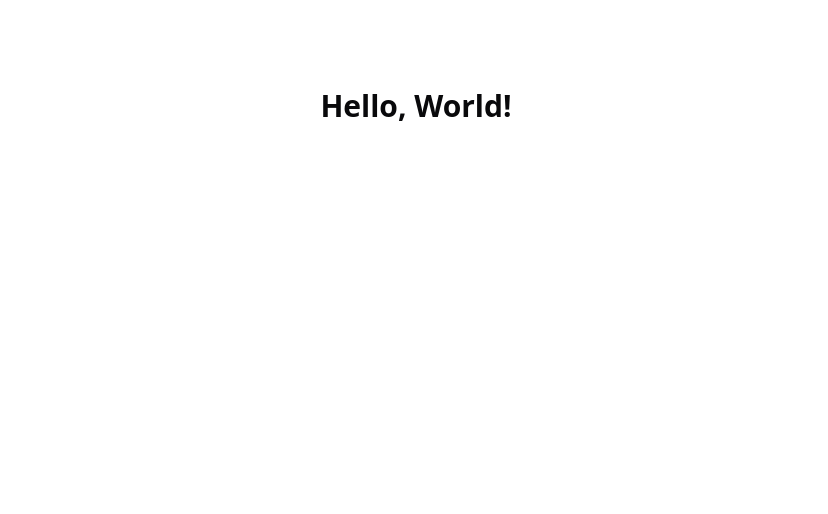
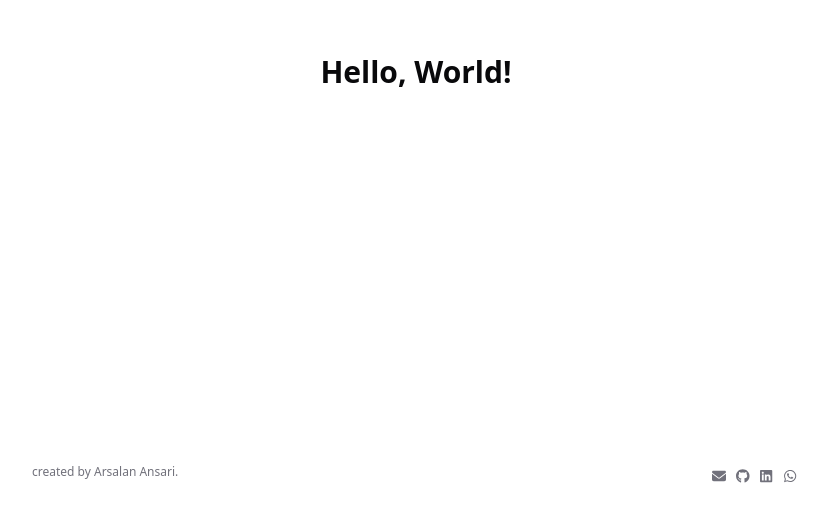
Before and after one commit to arsalanansariofficial/arsalanansariofficial, a Next.js app: page / in a window 1280 px wide. Shown: the part 382-896 px from the top of the page, without its empty margins (224-1052 px from the left). Built offline with nearby package versions, Linux system fonts and the light colour scheme; a web font is replaced by a local one.

Commit message:
Add footer component

```diff
--- a/app/layout.tsx
+++ b/app/layout.tsx
@@ -1,6 +1,7 @@
 import type { Metadata } from 'next';
 import { Inter, Playfair_Display } from 'next/font/google';
 
+import Footer from '@/components/footer';
 import { Toaster } from '@/components/ui/sonner';
 
 import '@/app/globals.css';
@@ -22,9 +23,10 @@ export default function RootLayout({ children }: Props) {
   return (
     <html lang="en">
       <body
-        className={`${inter.variable} ${playfair.variable} relative top-24 flex min-h-screen flex-col space-y-4 px-8 antialiased`}
+        className={`${inter.variable} ${playfair.variable} relative top-24 flex min-h-screen flex-col px-8 antialiased`}
       >
         {children}
+        <Footer />
         <Toaster />
       </body>
     </html>
--- /dev/null
+++ b/components/footer.tsx
@@ -0,0 +1,47 @@
+import * as Brands from '@fortawesome/free-brands-svg-icons';
+import { faEnvelope } from '@fortawesome/free-solid-svg-icons';
+import { FontAwesomeIcon } from '@fortawesome/react-fontawesome';
+
+export default function Footer() {
+  return (
+    <footer className="container mx-auto my-8 max-w-3xl space-y-4 sm:flex sm:items-center sm:justify-between sm:gap-2 sm:space-y-0">
+      <ul className="mx-auto flex max-w-fit gap-2 sm:order-1 sm:mx-0 sm:max-w-none">
+        <li className="h-4 w-4">
+          <a
+            className="text-muted-foreground hover:text-foreground"
+            href="mailto:theansaricompany@gmail.com?subject=Mail%20To%20Arsalan%20Ansari"
+          >
+            <FontAwesomeIcon icon={faEnvelope} size="sm" />
+          </a>
+        </li>
+        <li className="h-4 w-4">
+          <a
+            className="text-muted-foreground hover:text-foreground"
+            href="https://github.com/arsalanansariofficial/arsalanansariofficial"
+          >
+            <FontAwesomeIcon icon={Brands.faGithub} size="sm" />
+          </a>
+        </li>
+        <li className="h-4 w-4">
+          <a
+            className="text-muted-foreground hover:text-foreground"
+            href="https://www.linkedin.com/in/arsalanansariofficial/"
+          >
+            <FontAwesomeIcon icon={Brands.faLinkedin} size="sm" />
+          </a>
+        </li>
+        <li className="h-4 w-4">
+          <a
+            href="https://wa.link/dnq2t8"
+            className="text-muted-foreground hover:text-foreground"
+          >
+            <FontAwesomeIcon icon={Brands.faWhatsapp} size="sm" />
+          </a>
+        </li>
+      </ul>
+      <p className="text-muted-foreground text-center text-xs leading-5 font-light md:text-left">
+        created by <b>Arsalan Ansari</b>.
+      </p>
+    </footer>
+  );
+}
```
